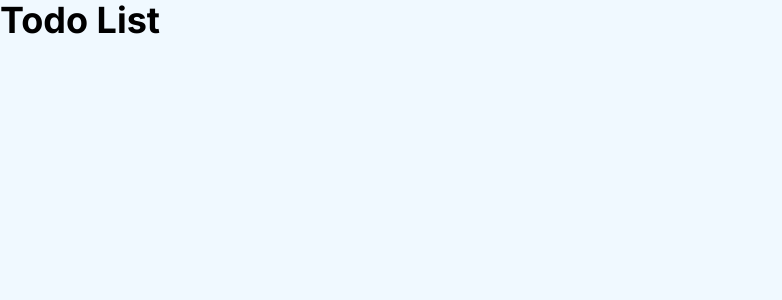
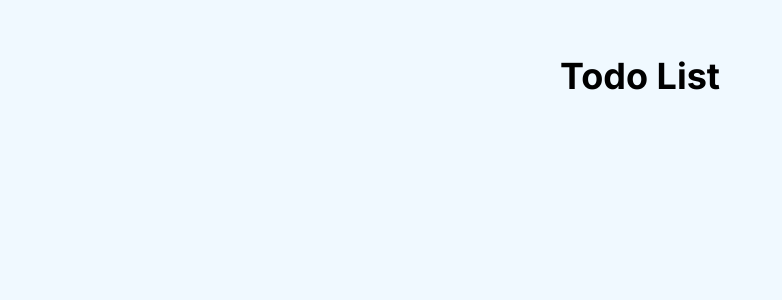
Before and after one commit to NedzadDonlagic04/nextjs-todo-list, a Next.js app: page / in a window 1280 px wide. Shown: the top 300 px of the page, without its empty margins (0-782 px from the left). Built offline with nearby package versions, Linux system fonts and the light colour scheme.

Commit message:
Updated body styles

```diff
--- a/app/layout.tsx
+++ b/app/layout.tsx
@@ -15,7 +15,11 @@ export default function RootLayout({
 }) {
     return (
         <html lang="en">
-            <body className={inter.className + " bg-sky-50"}>{children}</body>
+            <body className={`${inter.className} bg-sky-50 h-screen flex justify-center p-7 pt-14`}>
+              <main className="app">
+                {children}
+              </main>
+            </body>
         </html>
     );
 }
```
